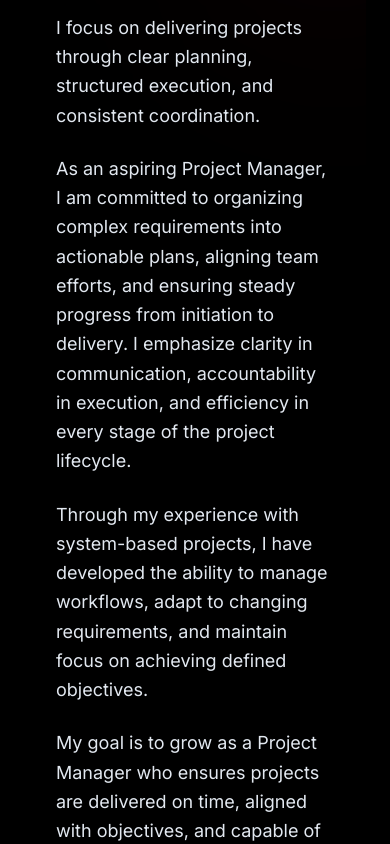
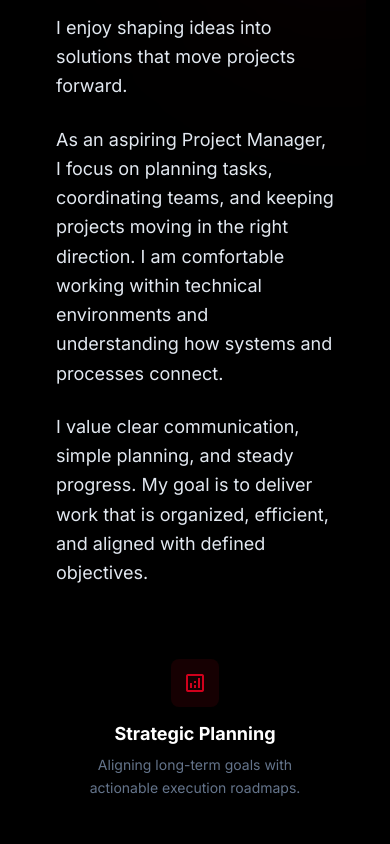
Before and after one commit to nethmaHarini/nethmaHarini.github.io, a React (Vite) app: page / in a window 390 px wide. Shown: the part 1120-1964 px from the top of the page. Built offline with nearby package versions, Linux system fonts and the light colour scheme.

Commit message:
Refactor About, Contact, and Projects components for improved clarity and engagement

```diff
--- a/src/components/About.jsx
+++ b/src/components/About.jsx
@@ -24,23 +24,18 @@ const About = () => {
               {/* Paragraphs */}
               <div className="space-y-6 max-w-4xl">
                 <p className="text-lg leading-relaxed text-slate-600 dark:text-slate-200">
-                  I focus on delivering projects through clear planning, structured execution, and consistent coordination.
+                  I enjoy shaping ideas into solutions that move projects forward.
                 </p>
 
                 <p className="text-lg leading-relaxed text-slate-600 dark:text-slate-200">
-                  As an aspiring Project Manager, I am committed to organizing complex requirements into actionable plans,
-                  aligning team efforts, and ensuring steady progress from initiation to delivery. I emphasize clarity in
-                  communication, accountability in execution, and efficiency in every stage of the project lifecycle.
+                  As an aspiring Project Manager, I focus on planning tasks, coordinating teams, and keeping projects
+                  moving in the right direction. I am comfortable working within technical environments and understanding
+                  how systems and processes connect.
                 </p>
 
                 <p className="text-lg leading-relaxed text-slate-600 dark:text-slate-200">
-                  Through my experience with system-based projects, I have developed the ability to manage workflows,
-                  adapt to changing requirements, and maintain focus on achieving defined objectives.
-                </p>
-
-                <p className="text-lg leading-relaxed text-slate-600 dark:text-slate-200">
-                  My goal is to grow as a Project Manager who ensures projects are delivered on time, aligned with objectives,
-                  and capable of creating measurable value.
+                  I value clear communication, simple planning, and steady progress. My goal is to deliver work that is
+                  organized, efficient, and aligned with defined objectives.
                 </p>
               </div>
             </div>
--- a/src/components/Contact.jsx
+++ b/src/components/Contact.jsx
@@ -33,10 +33,18 @@ const Contact = () => {
     <section className="px-6 py-20" id="contact">
       <div className="max-w-4xl mx-auto flex flex-col md:flex-row gap-16">
         <div className="flex-1 space-y-8">
-          <h2 className="text-5xl font-black text-black dark:text-white glow-red">
-            Let's Lead Something Great Together
-          </h2>
-          <p className="text-slate-600 dark:text-slate-400 leading-relaxed">
+          <div className="space-y-4">
+            <div className="flex items-center gap-3">
+              <div className="w-8 h-[2px] bg-primary"></div>
+              <p className="text-primary font-bold tracking-[0.2em] uppercase text-xs">
+                Driven by Execution
+              </p>
+            </div>
+            <h2 className="text-4xl md:text-5xl font-black text-black dark:text-white tracking-tight leading-tight">
+              Open for Collaboration
+            </h2>
+          </div>
+          <p className="text-lg leading-relaxed text-slate-600 dark:text-slate-400">
             I'm open to discussing project opportunities, collaboration, and
             strategic initiatives.
           </p>
--- a/src/components/Projects.jsx
+++ b/src/components/Projects.jsx
@@ -101,9 +101,14 @@ const Projects = () => {
         {displayedProjects.map((project, index) => (
           <div
             key={index}
-            className={`group card-hover flex flex-col bg-white/80 dark:bg-white/5 backdrop-blur-sm border border-slate-200 dark:border-white/10 rounded-xl overflow-hidden transition-all duration-500 shadow-sm ${
+            className={`group card-hover flex flex-col bg-white/80 dark:bg-white/5 backdrop-blur-sm border border-slate-200 dark:border-white/10 rounded-xl overflow-hidden transition-all duration-500 shadow-sm cursor-pointer ${
               index >= 3 && showAll ? 'animate-fadeInUp' : ''
             }`}
+            onClick={() => {
+              if (project.link) {
+                window.open(project.link, '_blank');
+              }
+            }}
           >
             <div
               className="h-48 bg-cover bg-center overflow-hidden"
```
